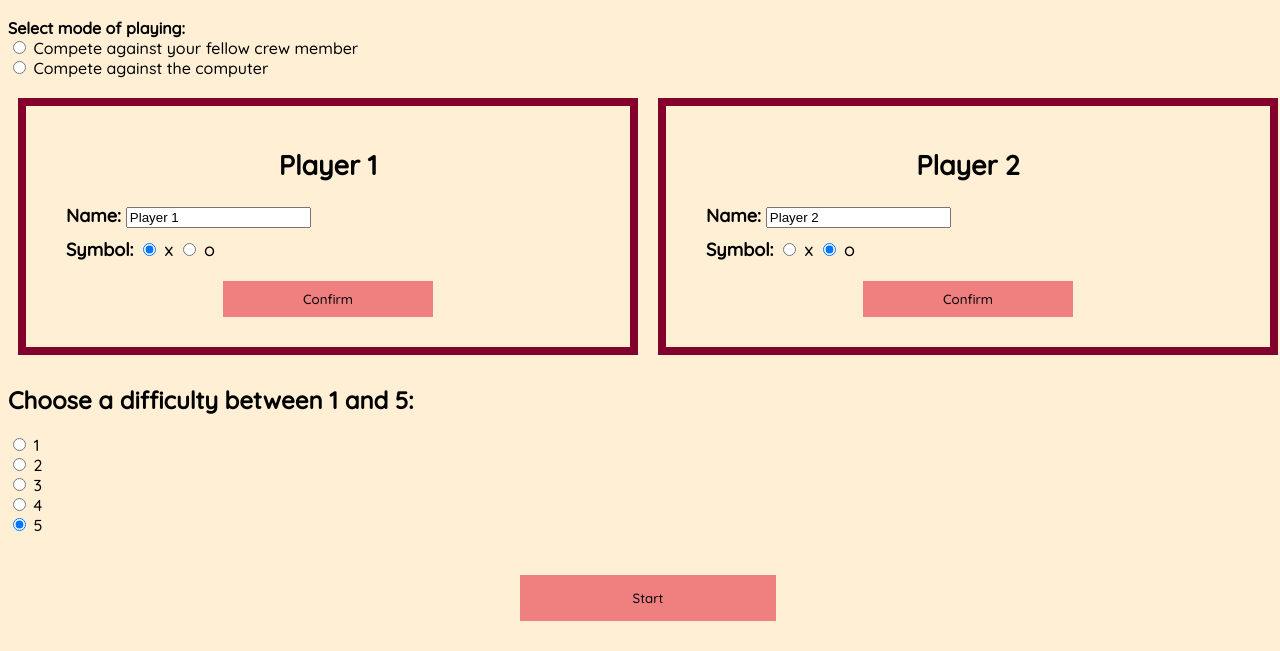
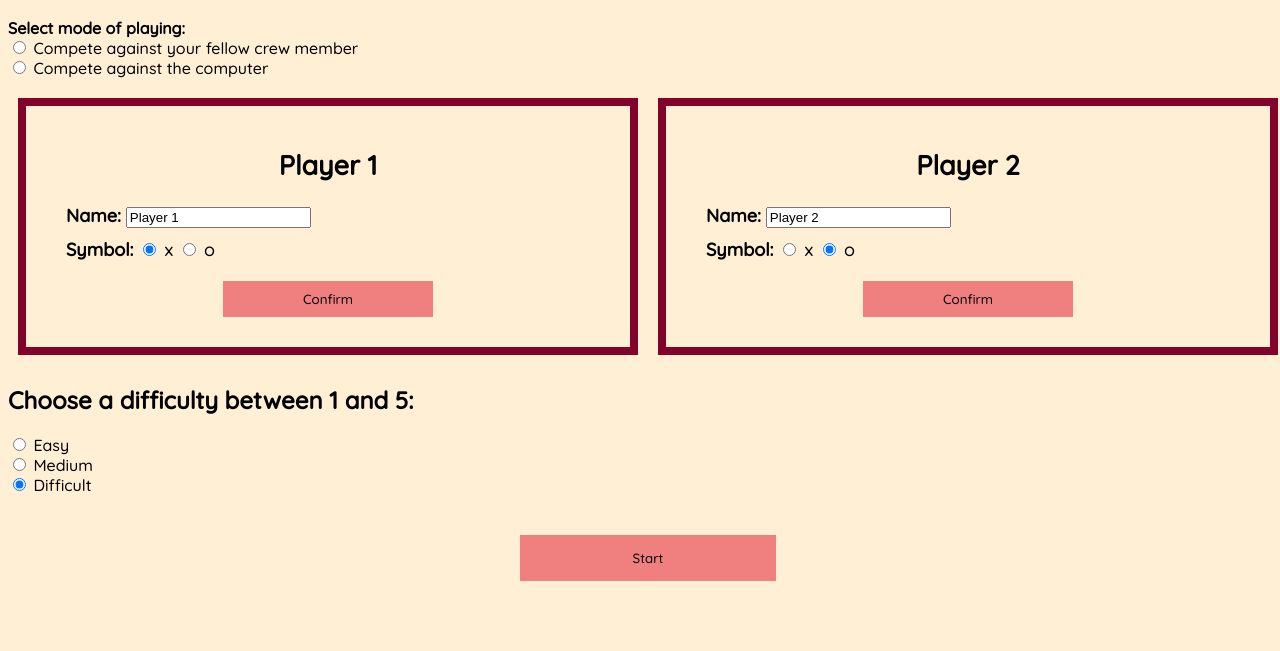
Before and after one commit to sreebhattacharyya/Mars-Colonization-Program, a plain HTML site: page index.html in a window 1280 px wide. Shown: the part 317-968 px from the top of the page. After the commit the page ends 928 px from the top, so only its background shows below. Drawn offline with Linux system fonts and the light colour scheme.

Commit message:
Update index.html

```diff
--- a/index.html
+++ b/index.html
@@ -12,7 +12,7 @@
     <header>
 
         <h2>Welcome on the journey to the Red Planet!</h2>
-        <h3><img src = "astronaut-final.jpg" alt="Astronaut!" id = "astronaut" >    Have fun with Tic-Tac-Toe   <img src = "robot.jpg" alt="Robot!" id = "robot" ></h3>
+        <h3><img src = "astronaut-final.jpg" alt="Astronaut!" id = "astronaut">    Have fun with Tic-Tac-Toe   <img src = "robot.jpg" alt="Robot!" id = "robot" ></h3>
     </header>
     <main>
         <div id = "selection_page">
@@ -71,28 +71,24 @@
                     <h2>Choose a difficulty between 1 and 5:</h2>
                     <div>
                         <input type = "radio" id = "1" name = "select" value = "1">
-                        <label for = "1">1</label>
+                        <label for = "1">Easy</label>
                     </div>
                     <div>
                         <input type = "radio" id = "2" name = "select" value = "2">
-                        <label for = "2">2</label>
-                    </div>
-                    <div>
-                        <input type = "radio" id = "3" name = "select" value = "3">
-                        <label for = "3">3</label>
-                    </div>
-                    <div>
-                        <input type = "radio" id = "4" name = "select" value = "4">
-                        <label for = "4">4</label>
+                        <label for = "2">Medium</label>
                     </div>
                     <div>
                         <input type = "radio" id = "5" name = "select" value = "5" checked>
-                        <label for = "5">5</label>
+                        <label for = "5">Difficult</label>
                     </div>
                 </div>
                 <button type = "button" class = "start" id = "startgame" onclick = "displayController.startGame()">Start</button>
         </div>
         <div id = "gamepage">
+            <div id = "suggestion">
+                <button type = "button" id = "suggest-button" class = "suggest" onclick="displayController.suggest()">Show Suggestion</button>
+                <p id = "suggestion-message"></p>
+            </div>
             <div id = "game-board">
                 <div class = "cell 0" id = "cell0"></div>
                 <div class = "cell 1" id = "cell1"></div>
```
